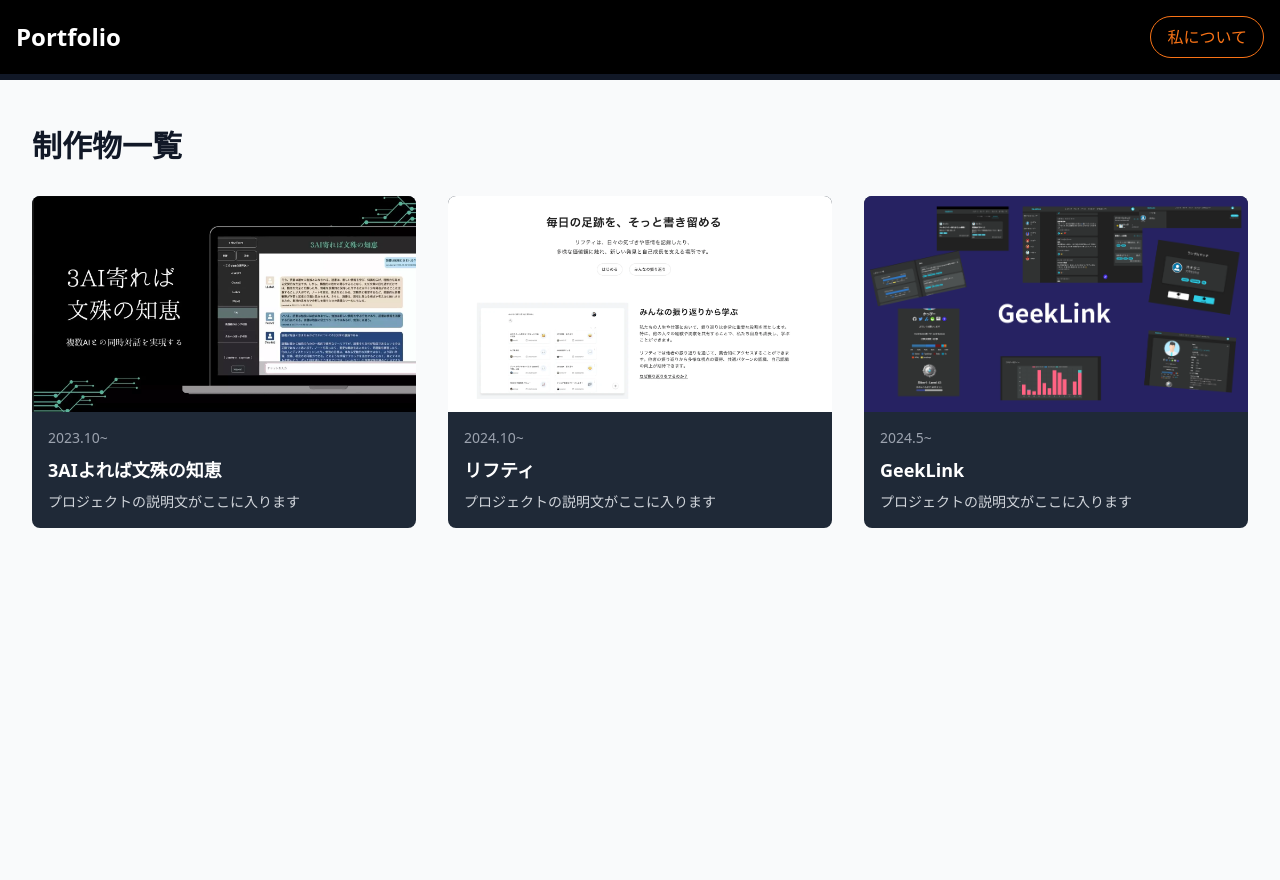
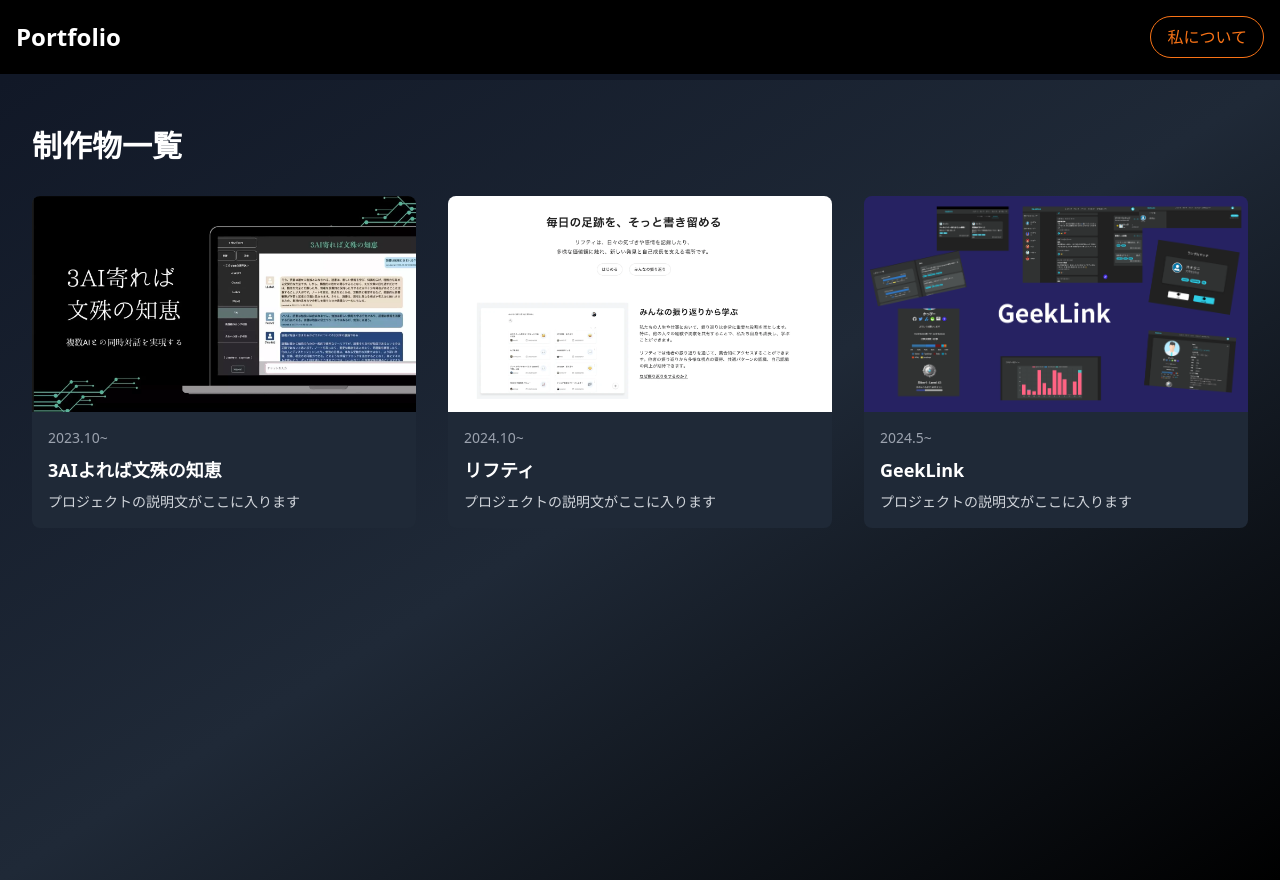
Before and after one commit to na2kera/portfolio, a Nuxt app: page / in a window 1280 px wide. Built offline with nearby package versions, Linux system fonts and the light colour scheme.

Commit message:
色を調整

```diff
--- a/pages/index.vue
+++ b/pages/index.vue
@@ -1,15 +1,15 @@
 <template>
-  <div class="min-h-screen bg-gray-50 dark:bg-gray-900">
+  <div
+    class="min-h-screen bg-gradient-to-br from-gray-900 via-gray-800 to-black"
+  >
     <div class="max-w-7xl mx-auto px-4 sm:px-6 lg:px-8 py-12">
-      <h2 class="text-3xl font-bold mb-8 text-gray-900 dark:text-white">
-        制作物一覧
-      </h2>
+      <h2 class="text-3xl font-bold mb-8 text-white">制作物一覧</h2>
       <div class="grid grid-cols-1 md:grid-cols-2 lg:grid-cols-3 gap-8">
         <ProjectCard
           v-for="project in projects"
           :key="project.id"
           :project="project"
-          class="transform hover:scale-105 transition-transform duration-300"
+          class="transform hover:scale-105 transition-all duration-300 hover:shadow-xl hover:shadow-orange-500/20"
         />
       </div>
     </div>
```
